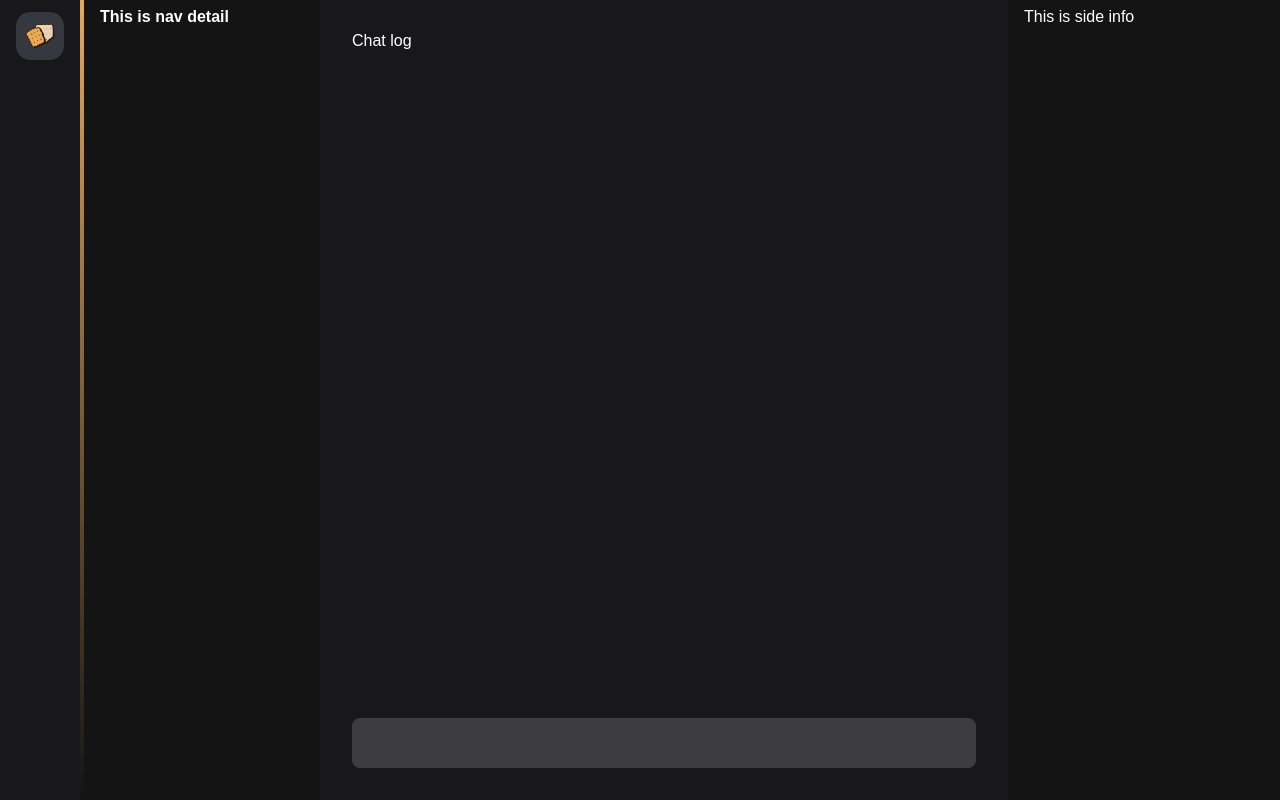
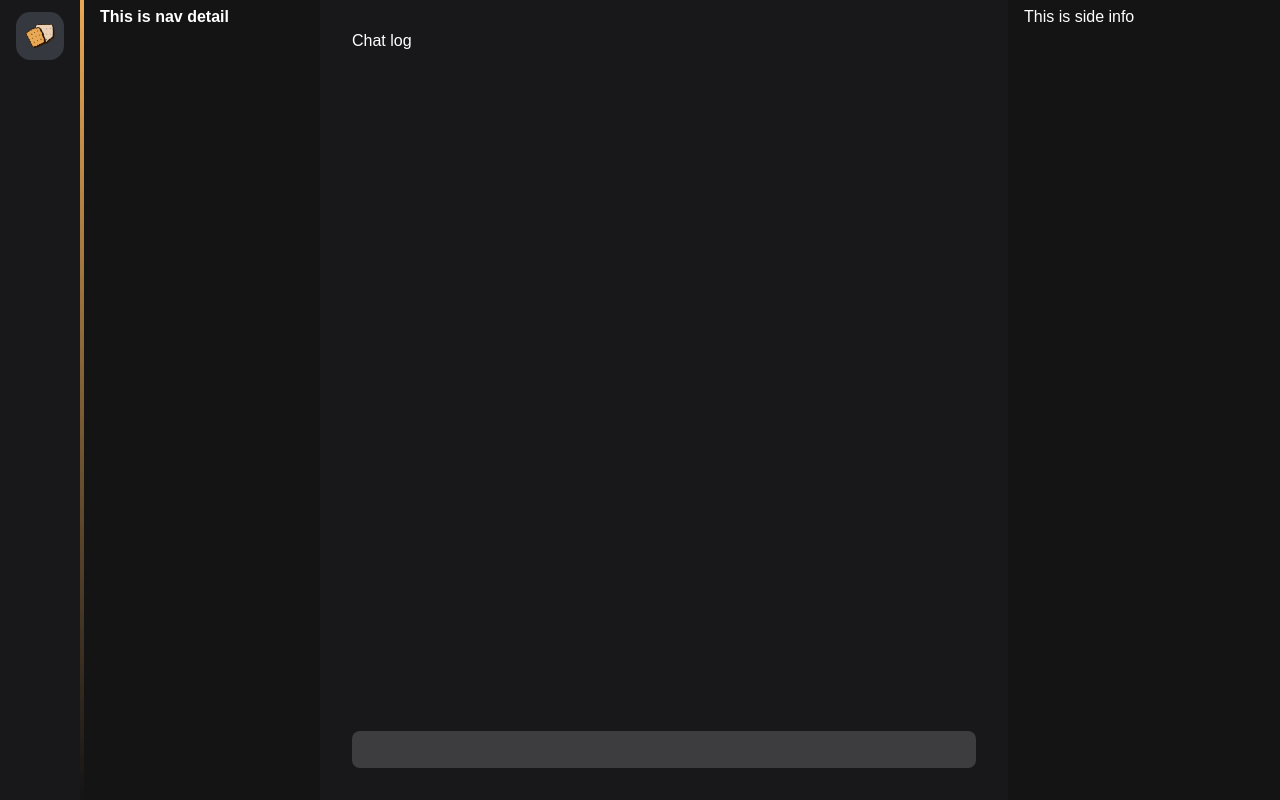
Before and after one commit to nakevin96/chatroom-front, a React (Create React App) app: page / in a window 1280 px wide. Built offline with nearby package versions, Linux system fonts and the light colour scheme.

Commit message:
input div를 hook으로 사용할 수 있도록 component변경

```diff
--- a/src/assets/colors/index.ts
+++ b/src/assets/colors/index.ts
@@ -11,10 +11,11 @@ const COLOR_36393F: Property.Color = '#36393F';
 const COLOR_E9A825: Property.Color = '#E9A825';
 const COLOR_895B4A: Property.Color = '#895B4A';
 const COLOR_3D3D40: Property.Color = '#3D3D40';
+const COLOR_282C34: Property.Color = '#282C34';
 
 // color definition
 
-export const TEXT_FIELD_COLOR = COLOR_1A1A22;
+export const TEXT_FIELD_COLOR = COLOR_282C34;
 export const MAIN_COLOR_BASE = COLOR_18181B;
 export const MAIN_COLOR_DARK = COLOR_141415;
 export const LOGIN_THEME_COLOR = COLOR_36393F;
--- a/src/components/home-contents/home-contents-text/HomeContentsText.tsx
+++ b/src/components/home-contents/home-contents-text/HomeContentsText.tsx
@@ -1,9 +1,9 @@
-import { ChangeEvent, useEffect, useRef, useState } from 'react';
 import styled from 'styled-components';
 import {
   MAIN_COLOR_BASE,
   TEXT_FIELD_DISABLED_COLOR,
 } from '../../../assets/colors';
+import { InputDiv } from '../../input-div';
 
 const ContentsTextDiv = styled.div`
   background-color: ${MAIN_COLOR_BASE};
@@ -17,26 +17,6 @@ const ContentsTextDiv = styled.div`
   margin: 1.5rem 1rem;
 `;
 
-const ChatInputDiv = styled.div`
-  height: 2.3rem;
-  background-color: ${TEXT_FIELD_DISABLED_COLOR};
-  padding: 0.5rem 1rem;
-  border: none;
-  border-radius: 0.5rem;
-  outline: none;
-  resize: none;
-  font-family: 'Noto Sans KR', sans-serif;
-  font-size: 1rem;
-  font-weight: normal;
-  color: white;
-  display: flex;
-  align-items: center;
-
-  &:focus {
-    background-color: #282c34;
-  }
-`;
-
 const ChatLogSection = styled.section`
   width: 100%;
   height: 100%;
@@ -48,48 +28,10 @@ const ChatLogSection = styled.section`
 `;
 
 export default function HomeContentsText() {
-  const $contentEditable = useRef<HTMLDivElement | null>(null);
-  const [content, _setContent] = useState<string>('');
-
-  const onInput = (event: ChangeEvent<HTMLDivElement>) => {
-    _setContent(event.target.innerText);
-  };
-
-  const setContent = (newContent: string) => {
-    if ($contentEditable.current) {
-      $contentEditable.current.innerText = newContent;
-      _setContent(newContent);
-    }
-  };
-
-  const handleResizeChange = () => {
-    if ($contentEditable.current) {
-      $contentEditable.current.style.height = 'auto';
-      $contentEditable.current.style.height = `${
-        $contentEditable.current.scrollHeight / 16
-      }rem`;
-    }
-  };
-
-  const handleInputChange = (event: ChangeEvent<HTMLDivElement>) => {
-    handleResizeChange();
-    onInput(event);
-  };
-
-  useEffect(() => {
-    setContent('');
-  }, []);
-
   return (
     <ContentsTextDiv>
       <ChatLogSection>Chat log</ChatLogSection>
-      <ChatInputDiv
-        contentEditable
-        suppressContentEditableWarning
-        placeholder="메세지를 입력해주세요"
-        ref={$contentEditable}
-        onInput={handleInputChange}
-      />
+      <InputDiv backgroundColor={TEXT_FIELD_DISABLED_COLOR} />
     </ContentsTextDiv>
   );
 }
--- /dev/null
+++ b/src/components/input-div/InputDiv.tsx
@@ -0,0 +1,61 @@
+import styled from 'styled-components';
+import { ChangeEvent } from 'react';
+import { useEditableDiv } from '../../hooks';
+import {
+  TEXT_FIELD_COLOR,
+  TEXT_FIELD_DISABLED_COLOR,
+} from '../../assets/colors';
+
+interface InputDivProps {
+  backgroundColor: string;
+}
+
+const CustomInputDiv = styled.div`
+  height: auto;
+  background-color: ${(props: InputDivProps) =>
+    props.backgroundColor || TEXT_FIELD_DISABLED_COLOR};
+  padding: 0.6rem 1rem;
+  border: none;
+  border-radius: 0.5rem;
+  outline: none;
+  resize: none;
+  font-family: 'Noto Sans KR', sans-serif;
+  font-size: 1rem;
+  font-weight: normal;
+  color: white;
+  display: flex;
+  align-items: center;
+
+  &:focus {
+    background-color: ${TEXT_FIELD_COLOR};
+  }
+`;
+
+export default function InputDiv({ backgroundColor }: InputDivProps) {
+  const { content, setContent, onInput, $contentEditable } =
+    useEditableDiv(null);
+
+  const handleResizeChange = () => {
+    if ($contentEditable.current) {
+      $contentEditable.current.style.height = 'auto';
+      $contentEditable.current.style.height = `${
+        $contentEditable.current.scrollHeight / 16
+      }rem`;
+    }
+  };
+
+  const handleCustomDivInputChange = (event: ChangeEvent<HTMLDivElement>) => {
+    onInput(event);
+    handleResizeChange();
+  };
+
+  return (
+    <CustomInputDiv
+      contentEditable
+      suppressContentEditableWarning
+      ref={$contentEditable}
+      onInput={handleCustomDivInputChange}
+      backgroundColor={backgroundColor}
+    />
+  );
+}
--- /dev/null
+++ b/src/components/input-div/index.ts
@@ -0,0 +1,3 @@
+import InputDiv from './InputDiv';
+
+export { InputDiv };
--- /dev/null
+++ b/src/hooks/index.ts
@@ -0,0 +1,24 @@
+import { ChangeEvent, useEffect, useRef, useState } from 'react';
+
+export const useEditableDiv = (initial: HTMLDivElement | null) => {
+  const $contentEditable = useRef(initial);
+  const [content, _setContent] = useState<HTMLDivElement | null>(initial);
+
+  const onInput = (event: ChangeEvent<HTMLDivElement>) => {
+    _setContent(event.target);
+    // console.dir(event.target);
+    // console.log(event.target.innerText);
+  };
+
+  const setContent = (newContent: HTMLDivElement | null) => {
+    if ($contentEditable.current) {
+      $contentEditable.current = newContent;
+      _setContent(newContent);
+    }
+  };
+
+  useEffect(() => {
+    setContent(initial);
+  }, [initial]);
+  return { content, setContent, onInput, $contentEditable };
+};
```
